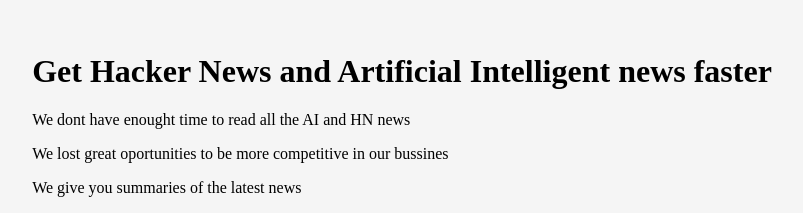
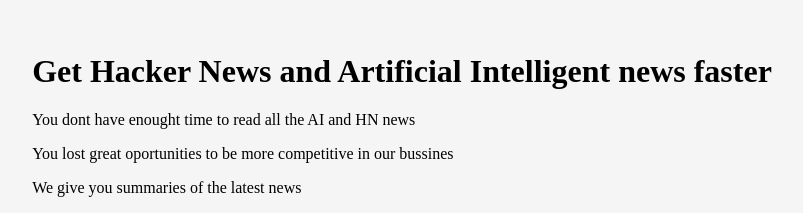
Before and after one commit to juandavidGF/ideas, a Next.js app: page / in a window 1280 px wide. Shown: the part 204-417 px from the top of the page, without its empty margins (246-1049 px from the left). Built offline with nearby package versions, Linux system fonts and the light colour scheme.

Commit message:
replace we with you in pains

```diff
--- a/src/pages/index.jsx
+++ b/src/pages/index.jsx
@@ -31,8 +31,8 @@
       <main className={styles.main}>
 				<div className='content'>
 					<h1>Get Hacker News and Artificial Intelligent news faster</h1>
-					<p>We dont have enought time to read all the AI and HN news</p>
-					<p>We lost great oportunities to be more competitive in our bussines</p>
+					<p>You dont have enought time to read all the AI and HN news</p>
+					<p>You lost great oportunities to be more competitive in our bussines</p>
 					<p>We give you summaries of the latest news</p><br/>
 					<form onSubmit={handleSubmit} class="suscription">
 						<p>Enter your email to suscribe</p>
```
